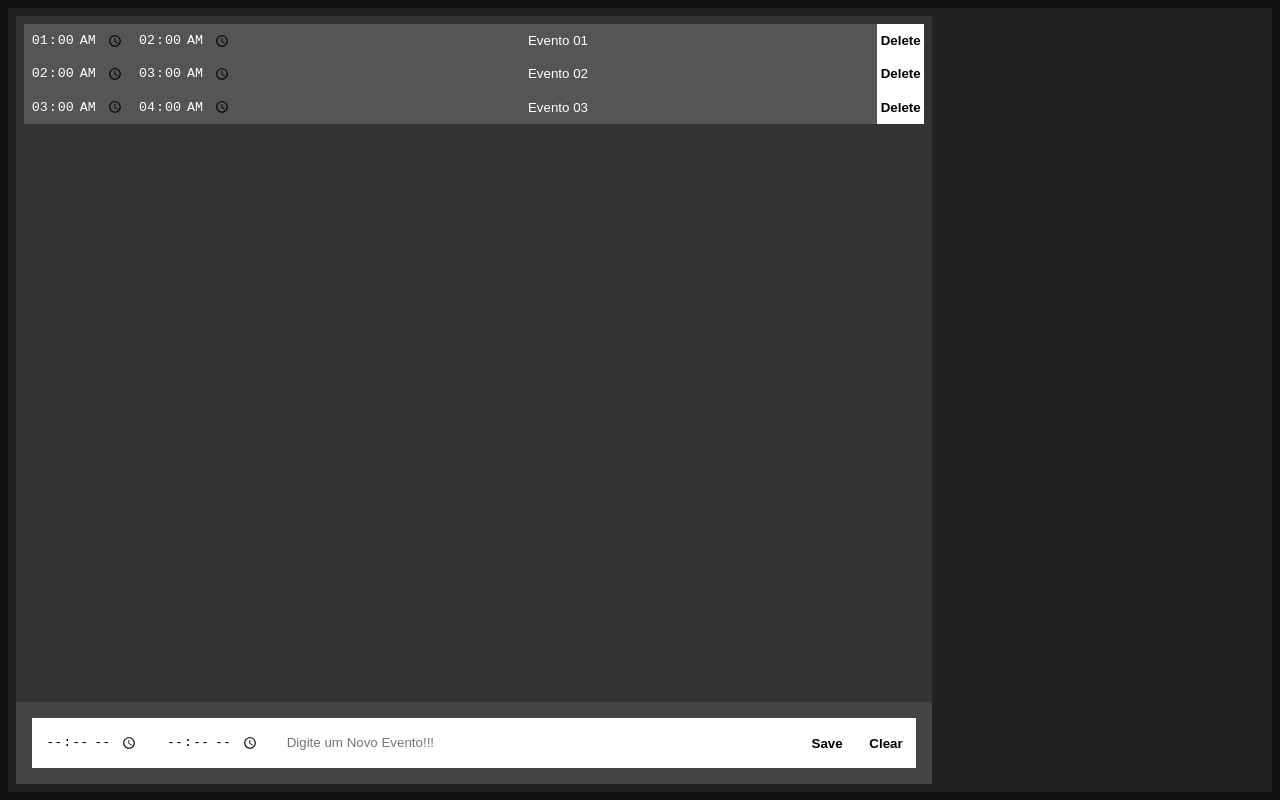
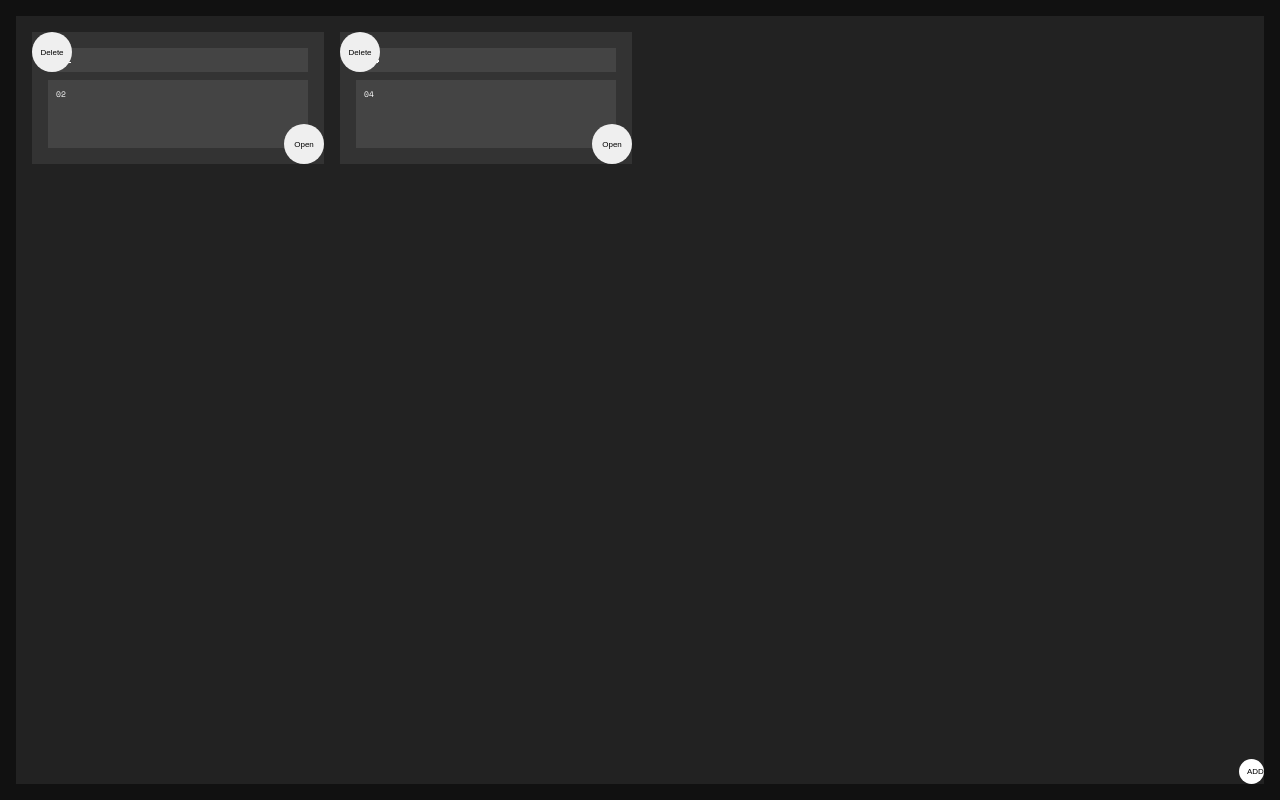
Before and after one commit to SamarionJunior/Projetos, a React (Create React App) app: page / in a window 1280 px wide. Built offline with nearby package versions, Linux system fonts and the light colour scheme.

Commit message:
Notepad finalizado

```diff
--- a/src/App.jsx
+++ b/src/App.jsx
@@ -8,13 +8,15 @@ import { Routes, Route } from "react-router-dom";
 // import Home from "./pages/Home";
 import Schedule from "./pages/Schedule";
 import ToDo from "./pages/ToDo";
+import Notepad from "./pages/Notepad";
 
 const App = _ => (
   <div className="App">
     <Routes>
       {/* <Route path="painel" element={<Painel />} /> */}
-      <Route path="/" element={<Schedule />} />
+      <Route path="agenda" element={<Schedule />} />
       <Route path="todo" element={<ToDo />} />
+      <Route path="/" element={<Notepad />} />
     </Routes>
   </div>
 )
--- /dev/null
+++ b/src/pages/Notepad/index.jsx
@@ -0,0 +1,65 @@
+import "../../style.css"
+import "./style.css"
+
+import React from "react";
+import { useState } from "react";
+import { useEffect } from "react";
+
+const Notepad = _ => {
+    const [notas, setNotas] = useState([{id: Math.random(), title: "01", text: "02"}, {id: Math.random(), title: "03", text: "04"}])
+    const updateNotas = (id, props, value, newPorps) => {
+        const index = notas.findIndex(nota => nota.id === id)
+        let notaIndex = notas[index]
+        notaIndex[props] = value
+        setNotas(oldNotas => {
+            oldNotas[index] = notaIndex
+            return [...oldNotas]
+        })
+    }
+    const Insert = _ => {
+        setNotas(oldNotas => [{id: Math.random(), title: "", text: ""}, ...oldNotas])
+    }
+    const Delete = id => {
+        const index = notas.findIndex(nota => nota.id === id)
+        let newNotas = [...notas]
+        newNotas.splice(index, 1)
+        setNotas(newNotas)
+    }
+    const btnPress = (e, id) => {
+        const Note = document.getElementById("Note"+id)
+        const InputTitle = document.getElementById("InputTitle"+id)
+        const TextArea = document.getElementById("TextArea"+id)
+        e.target.value = e.target.value === "Close" ? "Open" : "Close"
+        if(e.target.value === "Close"){
+            InputTitle.style.fontSize = "1em"
+            TextArea.style.fontSize = "1em"
+            Note.style.maxWidth = "calc(100% - 3em)"
+            Note.style.maxHeight = "calc(100% - 3em)"
+        }else{
+            InputTitle.style.fontSize = "0.5em"
+            TextArea.style.fontSize = "0.5em"
+            Note.style.maxWidth = "calc(25% - 3em)"
+            Note.style.maxHeight = "calc(10% - 3em)"
+        }
+    }
+    useEffect(() => {
+        console.log(notas)
+    })
+    return (
+        <div id="ToDo" className="ToDo">
+            <div className="ToDoContent">
+                <input className="ButtonAdicionar" type="button" value="ADD" onClick={() => Insert()}/>
+                {notas.map(nota =>
+                    <div key={nota.id} id={"Note"+nota.id} className="Note">
+                        <input className="NoteButton" type="button" value="Open" onClick={(e) => btnPress(e, nota.id)} />
+                        <input className="NoteButtonClose" type="button" value="Delete" onClick={(e) => Delete(nota.id)} />
+                        <input value={nota.title} id={"InputTitle"+nota.id} className="InputTitle" onChange={(e) => updateNotas(nota.id, "title", String(e.target.value), {"title": String(e.target.value)})} type="text" placeholder="Digite aqui um título!"/>
+                        <textarea value={nota.text} id={"TextArea"+nota.id} className="TextArea" onChange={(e) => updateNotas(nota.id, "text", String(e.target.value), {"text": String(e.target.value)})}></textarea>
+                    </div>
+                )}
+            </div>
+        </div>
+    )
+}
+
+export default Notepad
--- /dev/null
+++ b/src/pages/Notepad/style.css
@@ -0,0 +1,118 @@
+.ToDo{
+    width: calc(100vw - 2em);
+    height: calc(100vh - 2em);
+    padding: 1em;
+    background-color: #111;
+    border: none;
+    outline: none;
+    text-decoration: none;
+    display: flex;
+}
+.ToDoContent{
+    width: calc(100% - 1em);
+    height: calc(100% - 1em);
+    padding: 0.5em;
+    background-color: #222;
+    border: none;
+    outline: none;
+    text-decoration: none;
+    display: flex;
+    justify-content: flex-start;
+    align-content: flex-start;
+    flex-direction: row;
+    flex-wrap: wrap;
+    overflow: auto ;
+    position: relative;
+}
+.ButtonAdicionar{
+    width: 25px;
+    height: 25px;
+    padding: 1em;
+    font-size: 0.5em;
+    line-height: 0;
+    letter-spacing: 0;
+    background-color: #fff;
+    color: #000;
+    border: none;
+    outline: none;
+    text-decoration: none;
+    border-radius: 50%;
+    cursor: pointer;
+    display: flex;
+    justify-content: center;
+    align-items: center;
+    position: absolute;
+    right: 0;
+    bottom: 0;
+    z-index: 999;
+}
+.Note{
+    margin: 0.5em;
+    min-width: 100px;
+    min-height: 100px;
+    max-width: calc(25% - 3em);
+    max-height: calc(10% - 3em);
+    width: calc(100% - 3em);
+    height: calc(100% - 3em);
+    padding: 1em;
+    background-color: #333;
+    border: none;
+    outline: none;
+    text-decoration: none;
+    display: flex;
+    flex-direction: column;
+    position: relative;
+    transition: all ease-in-out 0.1s;
+}
+.NoteButton{
+    position: absolute;
+    bottom: 0;
+    right: 0;
+    font-size: 0.5em;
+    width: 40px;
+    height: 40px;
+    border: none;
+    outline: none;
+    text-decoration: none;
+    border-radius: 50%;
+    cursor: pointer;
+}
+.NoteButtonClose{
+    position: absolute;
+    top: 0;
+    left: 0;
+    font-size: 0.5em;
+    width: 40px;
+    height: 40px;
+    border: none;
+    outline: none;
+    text-decoration: none;
+    border-radius: 50%;
+    cursor: pointer;
+}
+.InputTitle{
+    font-size: 50%;
+    width: calc(100% - 2em);
+    padding: 1em;
+    margin-bottom: 1em;
+    background-color: #444;
+    border: none;
+    outline: none;
+    text-decoration: none;
+    display: flex;
+    color: #fff;
+    font-family: "Press Start 2P Regular";
+}
+.TextArea{
+    font-size: 50%;
+    width: calc(100% - 2em);
+    flex-grow: 1;
+    padding: 1em;
+    background-color: #444;
+    border: none;
+    outline: none;
+    text-decoration: none;
+    display: flex;
+    color: #fff;
+    font-family: 'Space Mono Regular';
+}
```
